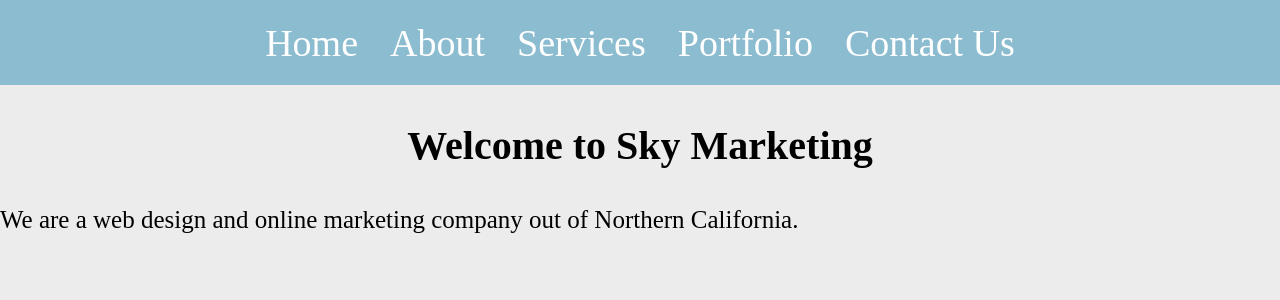
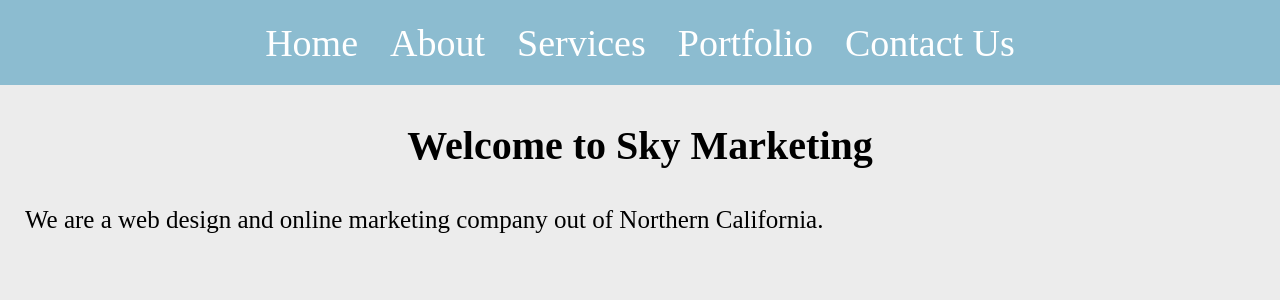
Before and after one commit to ericrothmuller/sky-marketing, a React (Create React App) app: page / in a window 1280 px wide. Shown: the top 300 px of the page. Built offline with nearby package versions, Linux system fonts and the light colour scheme.

Commit message:
Removed header class and added main padding in app.css

```diff
--- a/src/App.css
+++ b/src/App.css
@@ -2,7 +2,12 @@ body {
   margin: 0;
   background-color: #ececec;
   color: #000000;
-};
+}
+
+main {
+  padding-left: 25px;
+  padding-right: 25px;
+}
 
 .header {
   padding-left: 25px;
```
